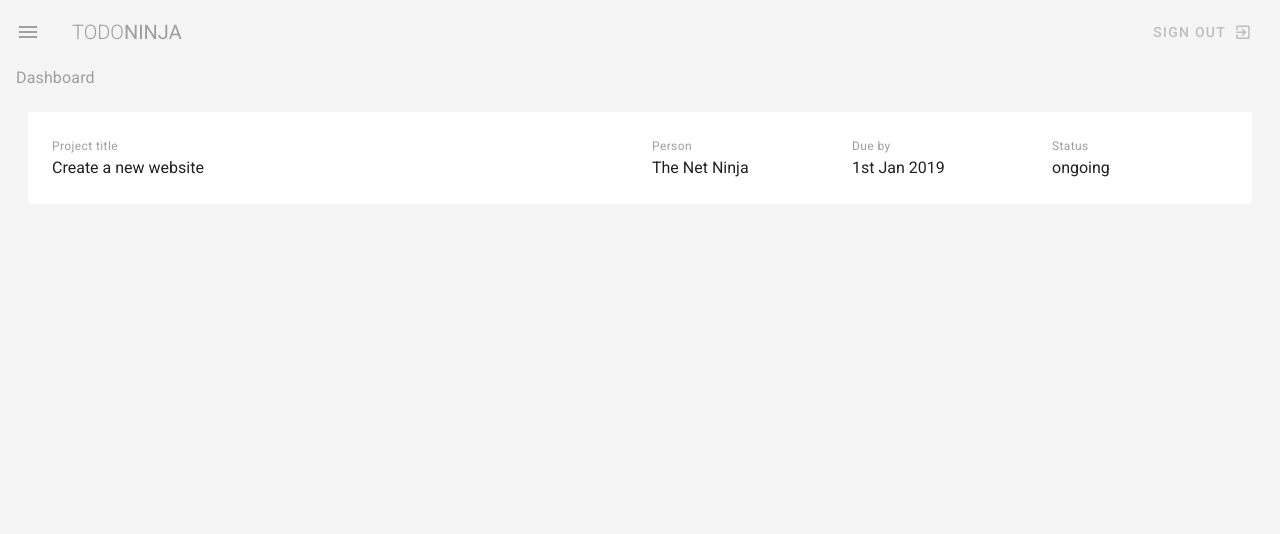
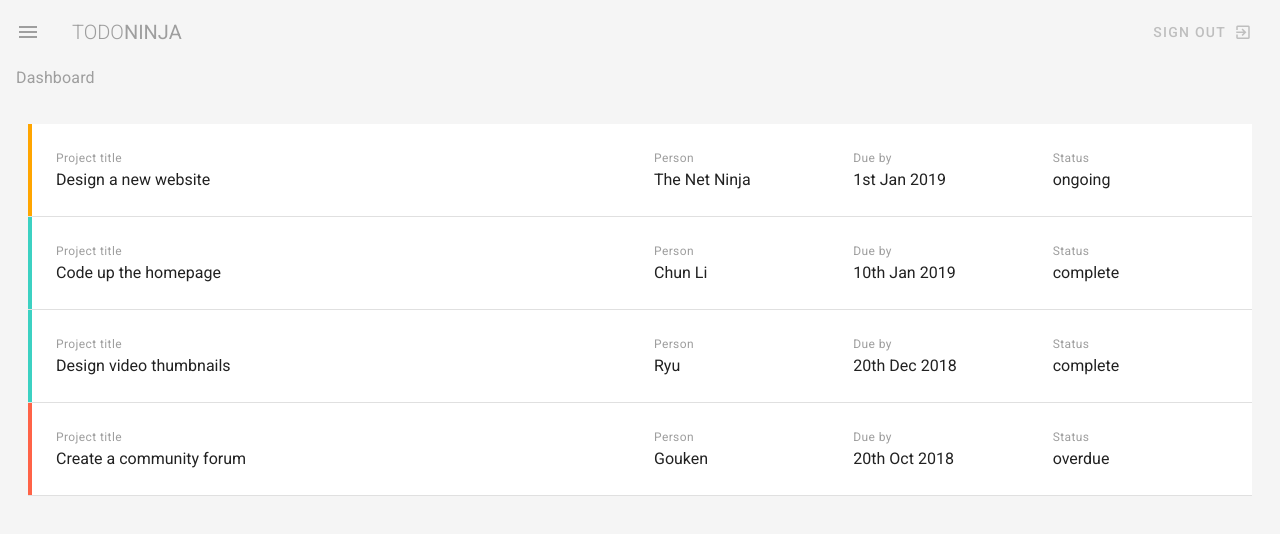
Before and after one commit to KlaytonJr/todo-ninja-vuetify, a Vue app: page / in a window 1280 px wide. Shown: the top 534 px of the page. Built offline with nearby package versions, Linux system fonts and the light colour scheme.

Commit message:
Informations: 	- Dummy Project Data

```diff
--- a/src/views/Dashboard.vue
+++ b/src/views/Dashboard.vue
@@ -4,25 +4,27 @@
 
     <!-- v-container stay centralized -->
     <v-container fluid class="my-5">
-
-      <v-card flat class="px-3">
-        <v-row row wrap class="pa-3">
-          <v-col xs="12" md="6">
+      <v-card flat tile class="pa-3" v-for="project in projects" :key="project.title">
+        <v-row row wrap :class="`pa-3 project ${project.status}`">
+          <v-col cols="12" md="6">
             <div class="caption grey--text">Project title</div>
-            <div>Create a new website</div>
+            <div>{{project.title}}</div>
           </v-col>
-          <v-col xs="6" sm="4" md="2">
+          <v-col xs="2">
             <div class="caption grey--text">Person</div>
-            <div>The Net Ninja</div>
+            <div>{{project.person}}</div>
           </v-col>
-          <v-col xs="6" sm="4" md="2">
+          <v-col xs="2">
             <div class="caption grey--text">Due by</div>
-            <div>1st Jan 2019</div>
+            <div>{{project.due}}</div>
           </v-col>
-          <v-col xs="2" sm="4" md="2">
+          <v-col xs="2">
             <div class="caption grey--text">Status</div>
-            <div>ongoing</div>
+            <div>{{project.status}}</div>
           </v-col>
+        </v-row>
+        <v-row cols="12">
+          <v-divider></v-divider>
         </v-row>
       </v-card>
 
@@ -33,5 +35,30 @@
 <script>
   export default {
     name: 'Dashboard',
+
+    data() {
+      return {
+        projects: [
+          { title: 'Design a new website', person: 'The Net Ninja', due: '1st Jan 2019', status: 'ongoing', content: 'Lorem ipsum dolor sit amet consectetur adipisicing elit. Sunt consequuntur eos eligendi illum minima adipisci deleniti, dicta mollitia enim explicabo fugiat quidem ducimus praesentium voluptates porro molestias non sequi animi!'},
+          { title: 'Code up the homepage', person: 'Chun Li', due: '10th Jan 2019', status: 'complete', content: 'Lorem ipsum dolor sit amet consectetur adipisicing elit. Sunt consequuntur eos eligendi illum minima adipisci deleniti, dicta mollitia enim explicabo fugiat quidem ducimus praesentium voluptates porro molestias non sequi animi!'},
+          { title: 'Design video thumbnails', person: 'Ryu', due: '20th Dec 2018', status: 'complete', content: 'Lorem ipsum dolor sit amet consectetur adipisicing elit. Sunt consequuntur eos eligendi illum minima adipisci deleniti, dicta mollitia enim explicabo fugiat quidem ducimus praesentium voluptates porro molestias non sequi animi!'},
+          { title: 'Create a community forum', person: 'Gouken', due: '20th Oct 2018', status: 'overdue', content: 'Lorem ipsum dolor sit amet consectetur adipisicing elit. Sunt consequuntur eos eligendi illum minima adipisci deleniti, dicta mollitia enim explicabo fugiat quidem ducimus praesentium voluptates porro molestias non sequi animi!'},
+      ]
+      }
+    }
   }
 </script>
+
+<style>
+
+.project.complete {
+  border-left: 4px solid #3cd1c2;
+}
+.project.ongoing {
+  border-left: 4px solid orange;
+}
+.project.overdue {
+  border-left: 4px solid tomato;
+}
+
+</style>
```
